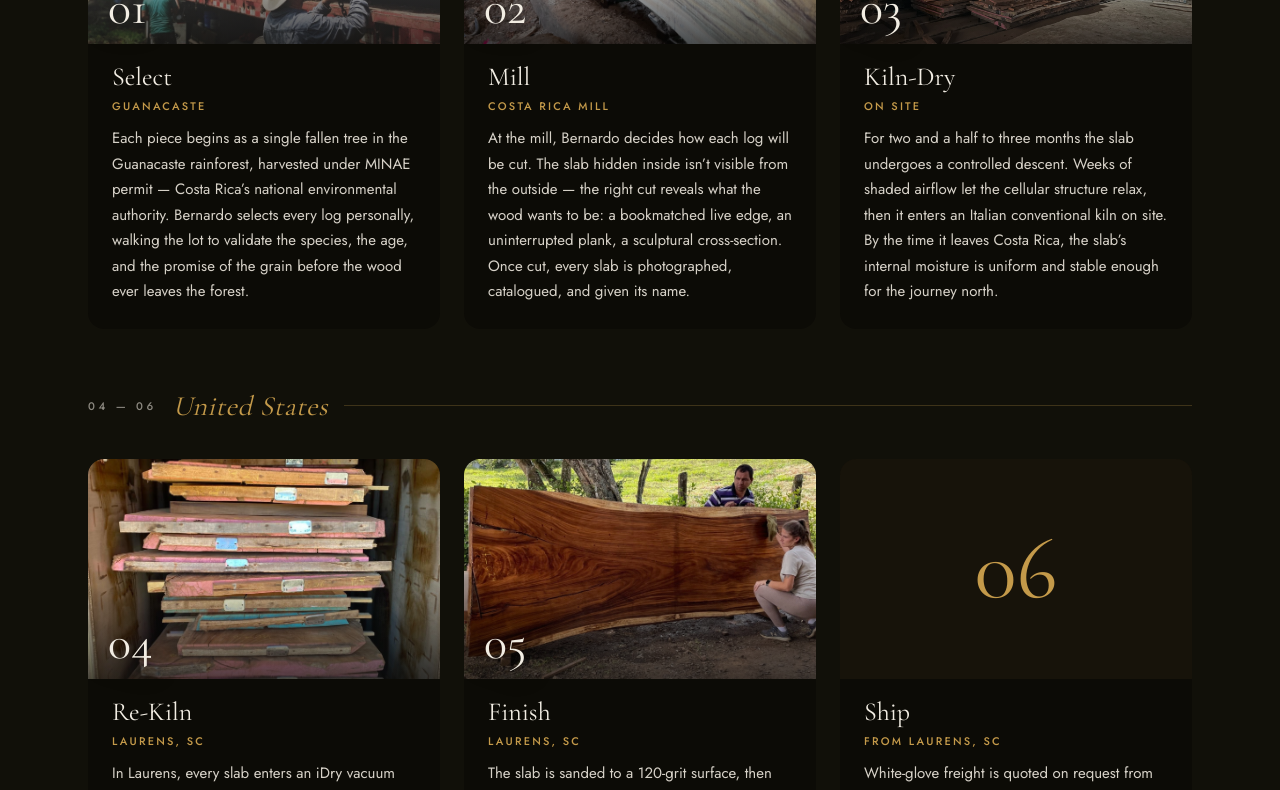
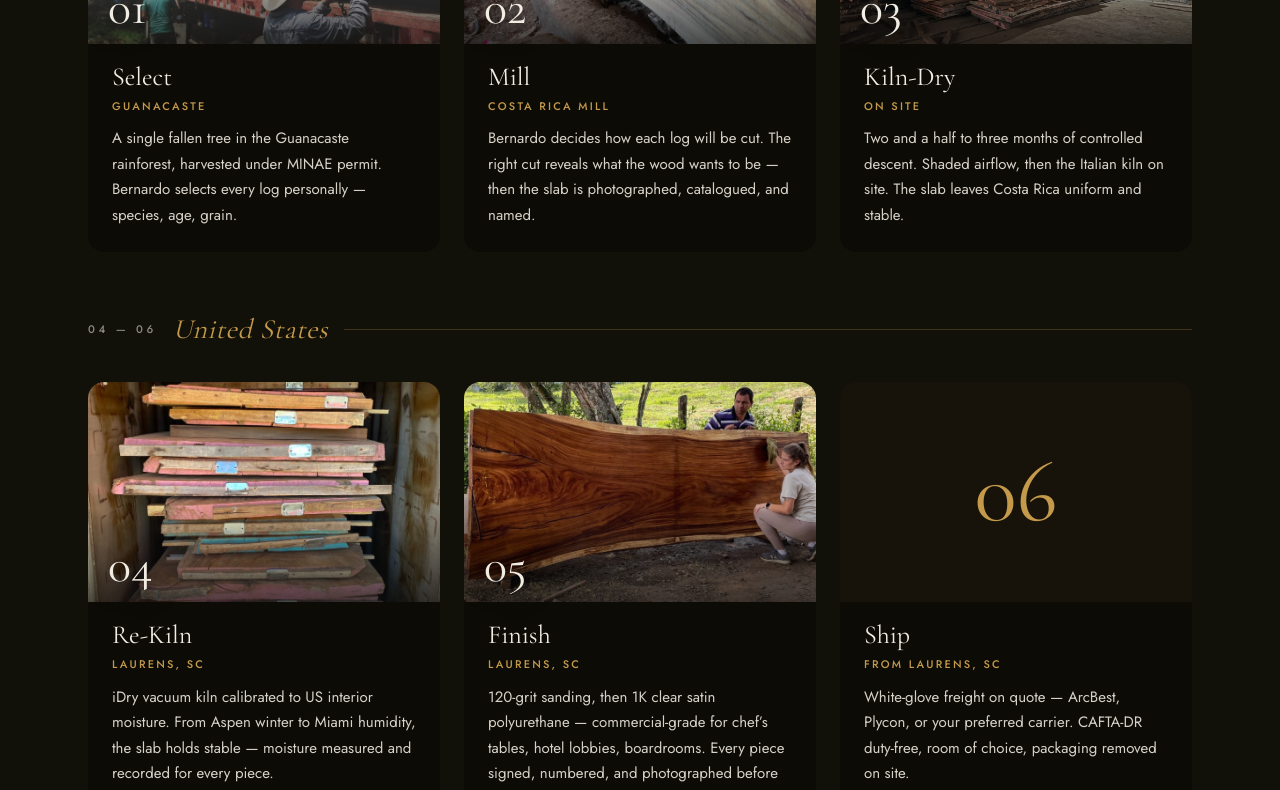
Before and after one commit to burbinac/bud-trade, a Next.js app: page / in a window 1280 px wide. Shown: the part 5180-5970 px from the top of the page. Built offline with nearby package versions, Linux system fonts and the light colour scheme.

Commit message:
Process: tighten copy back to 3-line tiles
Last expansion went too long. Trimmed each step to ~25-30 words /
2 sentences / 3 lines. Kept every specific noun a designer would
quote — MINAE, iDry, Aspen-to-Miami, 1K satin poly, chef's tables /
hotel lobbies / boardrooms, ArcBest / Plycon / CAFTA-DR.

```diff
--- a/components/Process.tsx
+++ b/components/Process.tsx
@@ -25,21 +25,21 @@ const GROUPS: CountryGroup[] = [
         n: '01',
         title: 'Select',
         location: 'Guanacaste',
-        body: 'Each piece begins as a single fallen tree in the Guanacaste rainforest, harvested under MINAE permit — Costa Rica’s national environmental authority. Bernardo selects every log personally, walking the lot to validate the species, the age, and the promise of the grain before the wood ever leaves the forest.',
+        body: 'A single fallen tree in the Guanacaste rainforest, harvested under MINAE permit. Bernardo selects every log personally — species, age, grain.',
         image: '/process/select.jpg',
       },
       {
         n: '02',
         title: 'Mill',
         location: 'Costa Rica Mill',
-        body: 'At the mill, Bernardo decides how each log will be cut. The slab hidden inside isn’t visible from the outside — the right cut reveals what the wood wants to be: a bookmatched live edge, an uninterrupted plank, a sculptural cross-section. Once cut, every slab is photographed, catalogued, and given its name.',
+        body: 'Bernardo decides how each log will be cut. The right cut reveals what the wood wants to be — then the slab is photographed, catalogued, and named.',
         image: '/process/mill.jpg',
       },
       {
         n: '03',
         title: 'Kiln-Dry',
         location: 'On site',
-        body: 'For two and a half to three months the slab undergoes a controlled descent. Weeks of shaded airflow let the cellular structure relax, then it enters an Italian conventional kiln on site. By the time it leaves Costa Rica, the slab’s internal moisture is uniform and stable enough for the journey north.',
+        body: 'Two and a half to three months of controlled descent. Shaded airflow, then the Italian kiln on site. The slab leaves Costa Rica uniform and stable.',
         image: '/process/kiln.jpg',
       },
     ],
@@ -52,21 +52,21 @@ const GROUPS: CountryGroup[] = [
         n: '04',
         title: 'Re-Kiln',
         location: 'Laurens, SC',
-        body: 'In Laurens, every slab enters an iDry vacuum kiln calibrated to US interior moisture levels. This second kiln is what allows a Costa Rican slab to live in any US climate — from Aspen winter air to Miami coastal humidity — without cupping, splitting, or warping years down the line. Each piece exits with its moisture content individually measured and recorded.',
+        body: 'iDry vacuum kiln calibrated to US interior moisture. From Aspen winter to Miami humidity, the slab holds stable — moisture measured and recorded for every piece.',
         image: '/process/rekiln.jpg',
       },
       {
         n: '05',
         title: 'Finish',
         location: 'Laurens, SC',
-        body: 'The slab is sanded to a 120-grit surface, then finished with multiple coats of 1K clear satin polyurethane — a commercial-grade top coat built for chef’s tables, hotel lobbies, and boardrooms. Steel or hardwood bases are welded and lacquered to spec. Every piece is signed, numbered, and photographed before it leaves the workshop.',
+        body: '120-grit sanding, then 1K clear satin polyurethane — commercial-grade for chef’s tables, hotel lobbies, boardrooms. Every piece signed, numbered, and photographed before shipping.',
         image: '/process/finish.jpg',
       },
       {
         n: '06',
         title: 'Ship',
         location: 'From Laurens, SC',
-        body: 'White-glove freight is quoted on request from the workshop — ArcBest, Plycon, or a designer’s preferred carrier. CAFTA-DR duty-free, room-of-choice delivery, all packaging removed on site. The piece arrives in your client’s home as Bernardo signed it.',
+        body: 'White-glove freight on quote — ArcBest, Plycon, or your preferred carrier. CAFTA-DR duty-free, room of choice, packaging removed on site.',
       },
     ],
   },
```
